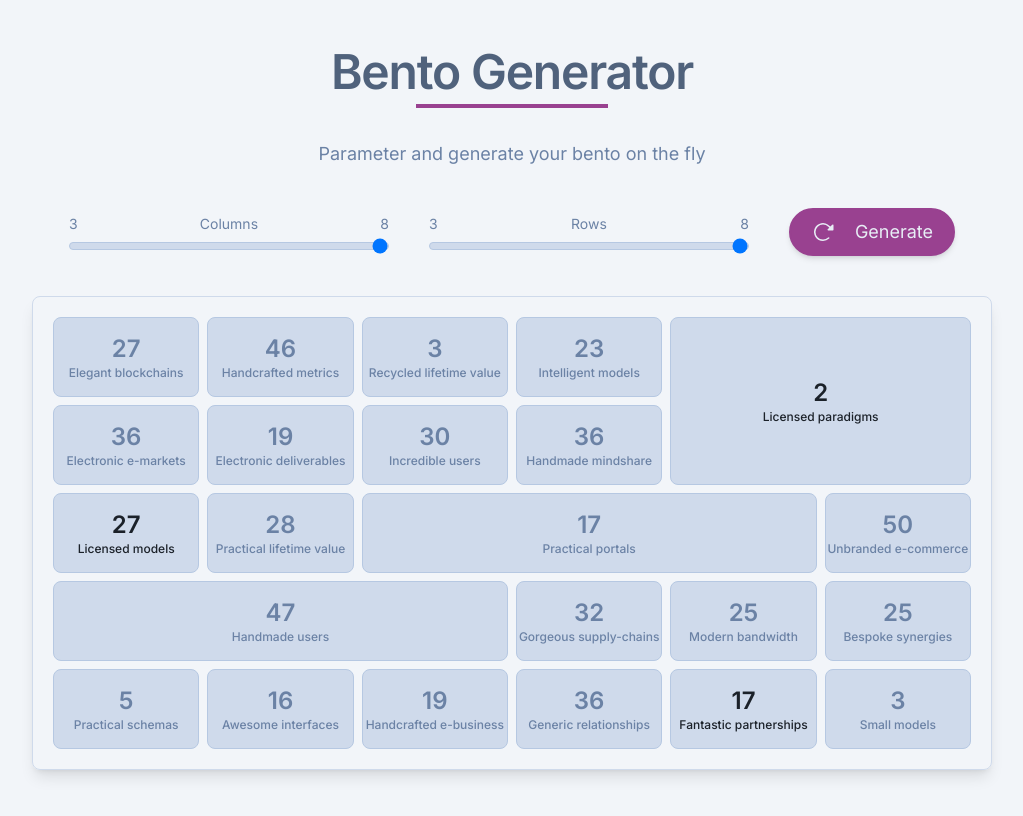
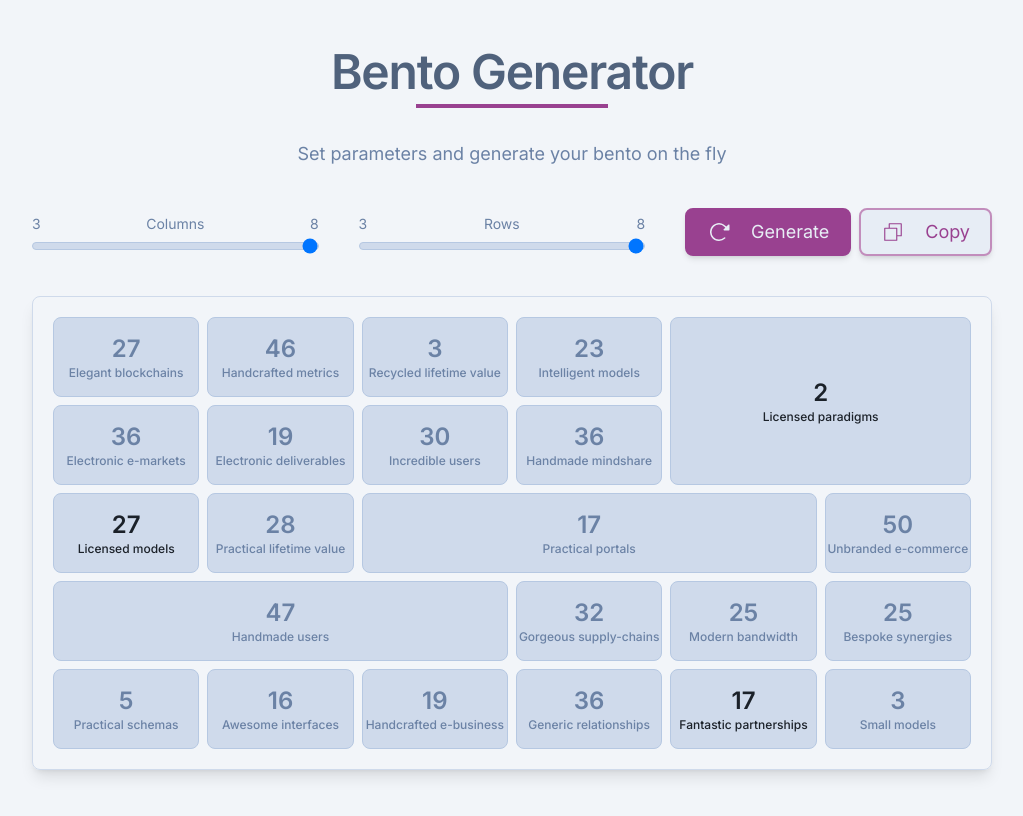
Before and after one commit to jean1591/bento-generator-legacy, a Next.js app: page / in a window 1280 px wide. Shown: the top 816 px of the page, without its empty margins (128-1151 px from the left). Built offline with nearby package versions, Linux system fonts and the light colour scheme.

Commit message:
copy code to clipboard

```diff
--- a/src/app/components/settings.tsx
+++ b/src/app/components/settings.tsx
@@ -1,14 +1,29 @@
+import { PiArrowClockwiseFill, PiCopyLight } from "react-icons/pi";
 import {
   setBento,
   setColumnNumber,
   setRowNumber,
 } from "../lib/store/features/bentoSettings/slice";
+import { useDispatch, useSelector } from "react-redux";
 
-import { PiArrowClockwiseFill } from "react-icons/pi";
-import { useDispatch } from "react-redux";
+import { Bento } from "./bento";
+import { RootState } from "../lib/store/store";
+import { StoreProvider } from "../lib/store/storeProvider";
+import { renderToStaticMarkup } from "react-dom/server";
 
 export const Settings = () => {
   const dispatch = useDispatch();
+  const bento = useSelector((state: RootState) => state.bentoSettings.bento);
+
+  const handleOnCopy = () => {
+    navigator.clipboard.writeText(
+      renderToStaticMarkup(
+        <StoreProvider>
+          <Bento bento={bento} />
+        </StoreProvider>
+      )
+    );
+  };
 
   return (
     <div className="mt-10 flex items-center justify-center gap-x-10">
@@ -48,13 +63,23 @@ export const Settings = () => {
         />
       </div>
 
+      <div className="flex items-center justify-center gap-x-2">
         <button
-        className="flex items-center justify-center gap-x-5 px-5 py-2 text-lg border-2 rounded-full border-plum-500 text-polo-blue-100 bg-plum-500 shadow-md hover:border-plum-300 hover:text-plum-500 hover:bg-polo-blue-100 hover:shadow-xl transition ease-in-out duration-500"
+          className="flex items-center justify-center gap-x-5 px-5 py-2 text-lg border-2 rounded-lg border-plum-500 text-polo-blue-100 bg-plum-500 shadow-md hover:border-plum-300 hover:text-plum-500 hover:bg-polo-blue-100 hover:shadow-xl transition ease-in-out duration-500"
           onClick={() => dispatch(setBento())}
         >
           <PiArrowClockwiseFill className="h-6 w-6" />
           Generate
         </button>
+
+        <button
+          className="flex items-center justify-center gap-x-5 px-5 py-2 text-lg border-2 rounded-lg border-plum-300 text-plum-500 bg-polo-blue-100 shadow-md hover:border-plum-500 hover:text-polo-blue-100 hover:bg-plum-500 hover:shadow-xl transition ease-in-out duration-500"
+          onClick={handleOnCopy}
+        >
+          <PiCopyLight className="h-6 w-6" />
+          Copy
+        </button>
+      </div>
     </div>
   );
 };
--- a/src/app/page.tsx
+++ b/src/app/page.tsx
@@ -3,10 +3,8 @@
 import { Bento, Settings } from "./components";
 import { useEffect, useState } from "react";
 
-import { Bento as BentoType } from "@/utils";
 import { H1 } from "./designSystem";
 import { RootState } from "./lib/store/store";
-import { renderToStaticMarkup } from "react-dom/server";
 import { useSelector } from "react-redux";
 
 export default function Home() {
@@ -25,7 +23,7 @@ export default function Home() {
           <H1 title="Bento Generator" />
 
           <p className="text-center text-lg">
-            Parameter and generate your bento on the fly
+            Set parameters and generate your bento on the fly
           </p>
 
           <Settings />
@@ -37,7 +35,3 @@ export default function Home() {
     </div>
   );
 }
-
-function componentToString(bento: BentoType) {
-  return renderToStaticMarkup(<Bento bento={bento} />);
-}
```
Lines whose indentation alone changed are shown as unchanged.
